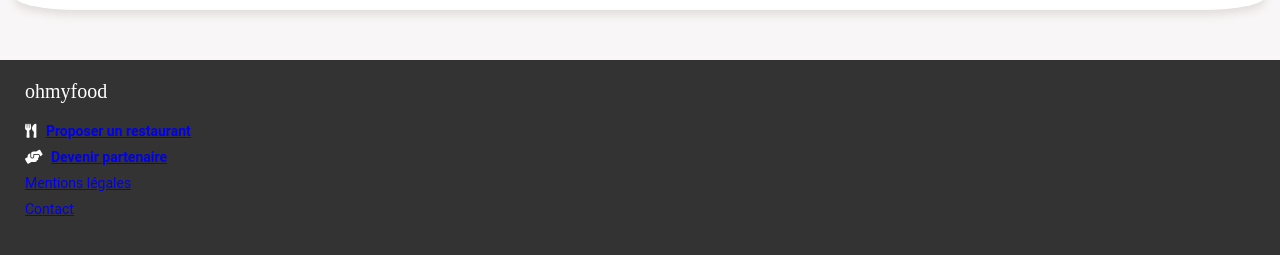
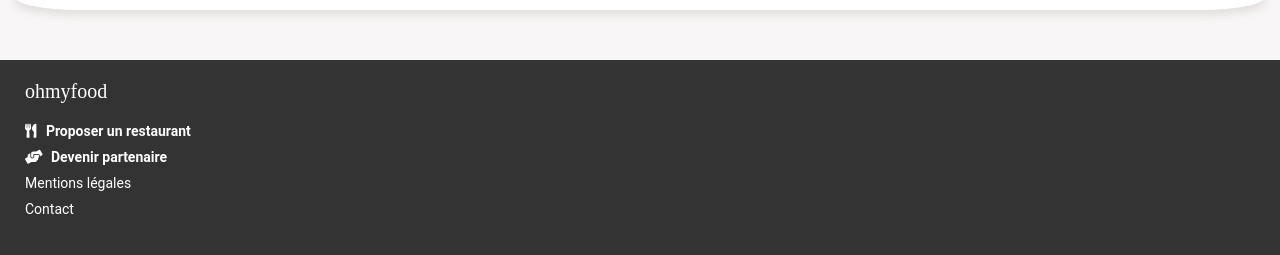
Before and after one commit to sabi2021/P3_FERHI_SABRINA, a website: page index.html in a window 1280 px wide. Shown: the part 1998-2253 px from the top of the page. Drawn offline with Linux system fonts and the light colour scheme; a web font is replaced by a local one.

Commit message:
correction de couleur de footer et le sourlignage

```diff
--- a/sass/layouts/_footer.scss
+++ b/sass/layouts/_footer.scss
@@ -51,5 +51,11 @@
         i {
             margin-right: 5px;
         }
+        a {
+            color: $color-light;
+            text-decoration: none;
+            cursor: pointer;
+        }
+
     }
 }
```
Also changed, not shown: public/css/style.css, 1 other file.
